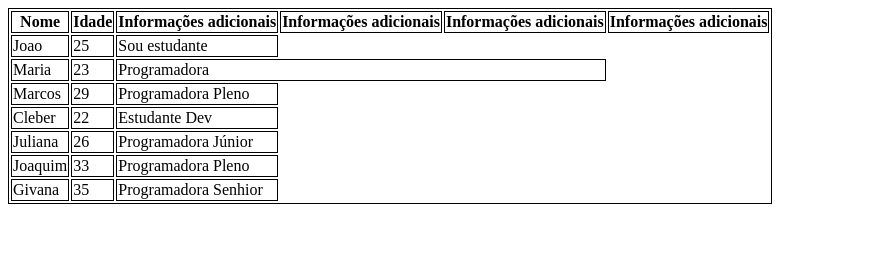
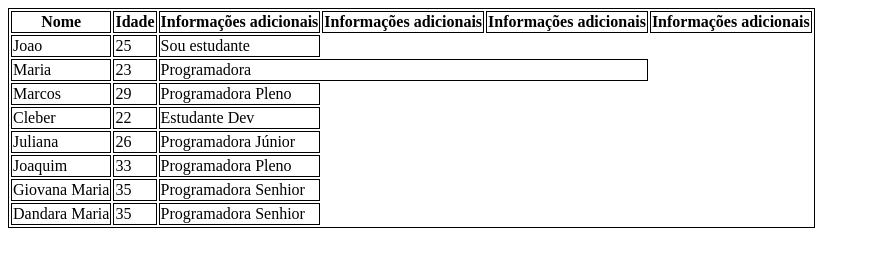
Before and after one commit to gTORR3z/aula-tabela, a plain HTML site: page index.html in a window 1280 px wide. Shown: the whole page, without its empty margins (0-870 px from the left). Drawn offline with Linux system fonts and the light colour scheme.

Commit message:
adicionado programadora Dandara maria

```diff
--- a/index.html
+++ b/index.html
@@ -54,7 +54,12 @@
                 <td>Programadora Pleno</td>
             </tr>
             <tr>
-                <td>Givana</td>
+                <td>Giovana Maria</td>
+                <td>35</td>
+                <td>Programadora Senhior</td>
+            </tr>
+            <tr>
+                <td>Dandara Maria</td>
                 <td>35</td>
                 <td>Programadora Senhior</td>
             </tr>
```
